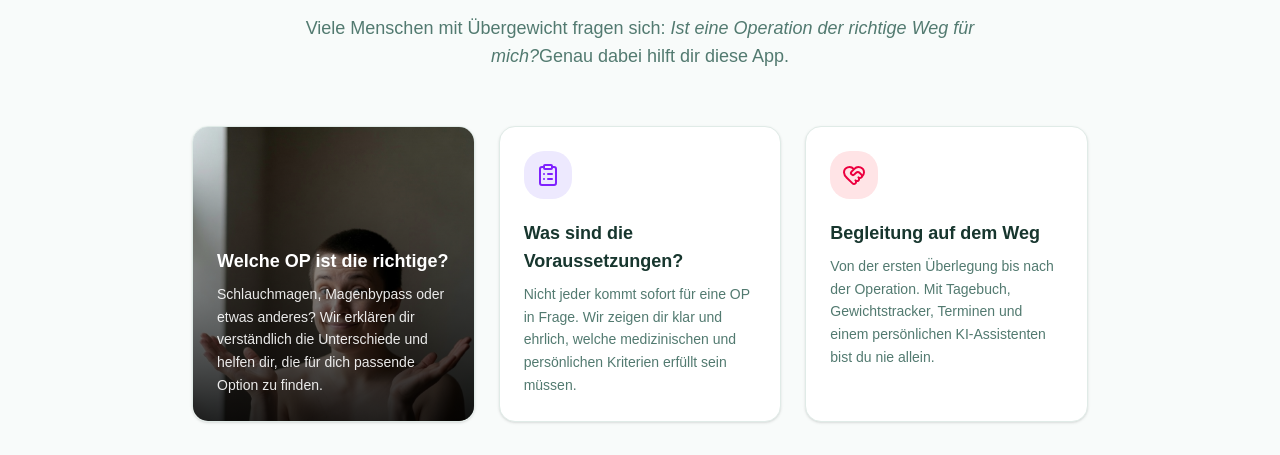
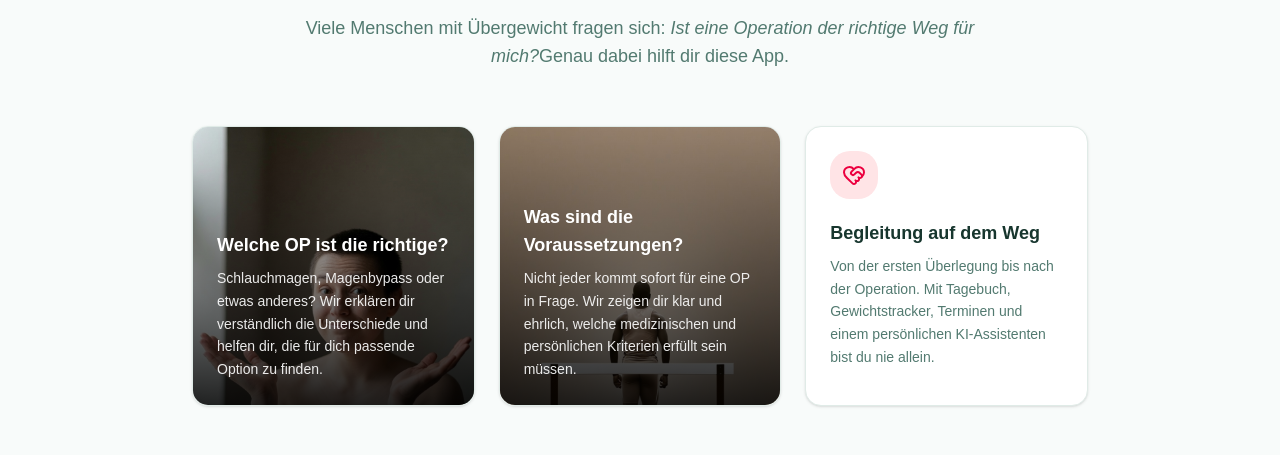
Before and after one commit to tomschoenknecht/schlauchmagen-begleiter, a React (Vite) app in the folder artifacts/schlauchmagen/: page /login in a window 1280 px wide. Shown: the part 1180-1635 px from the top of the page. Built offline with nearby package versions, Linux system fonts and the light colour scheme; what @workspace/api-client-react would draw is missing.

Commit message:
landing: Voraussetzungen-Kachel mit Laufer-Foto statt Icon
Co-Authored-By: Claude Opus 4.8 <noreply@anthropic.com>

```diff
--- a/artifacts/schlauchmagen/src/pages/password.tsx
+++ b/artifacts/schlauchmagen/src/pages/password.tsx
@@ -5,7 +5,6 @@ import { Input } from "@/components/ui/input";
 import { useToast } from "@/hooks/use-toast";
 import { getToken } from "@/hooks/useAuth";
 import {
-  ClipboardList,
   HeartHandshake,
   Star,
   Sparkles,
@@ -114,7 +113,7 @@ export default function PasswordPage() {
                 desc: "Schlauchmagen, Magenbypass oder etwas anderes? Wir erklären dir verständlich die Unterschiede und helfen dir, die für dich passende Option zu finden.",
               },
               {
-                icon: ClipboardList,
+                bg: "/voraussetzungen.jpg",
                 color: "bg-violet-100 text-violet-600",
                 title: "Was sind die Voraussetzungen?",
                 desc: "Nicht jeder kommt sofort für eine OP in Frage. Wir zeigen dir klar und ehrlich, welche medizinischen und persönlichen Kriterien erfüllt sein müssen.",
```
Also changed, not shown: artifacts/schlauchmagen/public/voraussetzungen.jpg (added).
